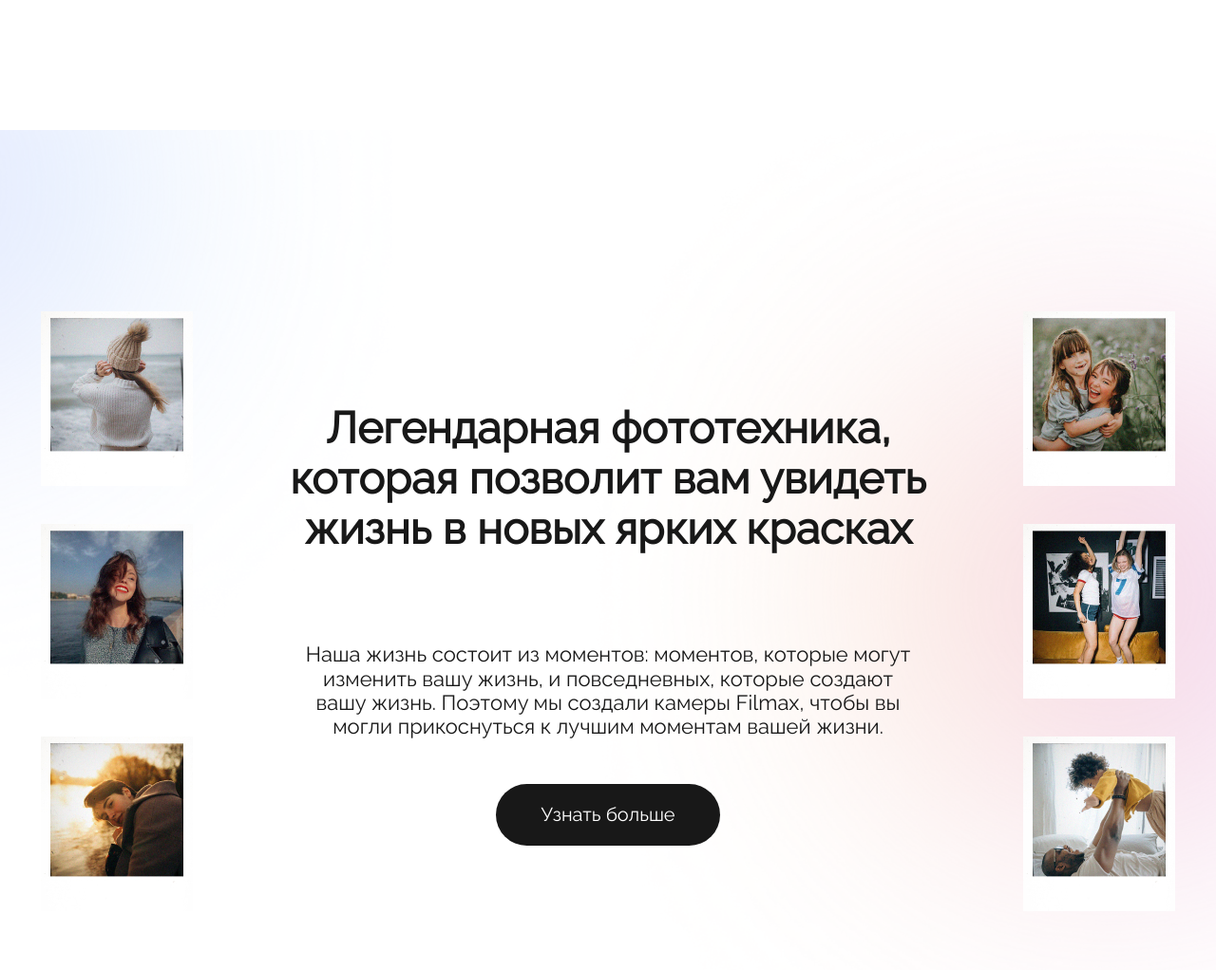
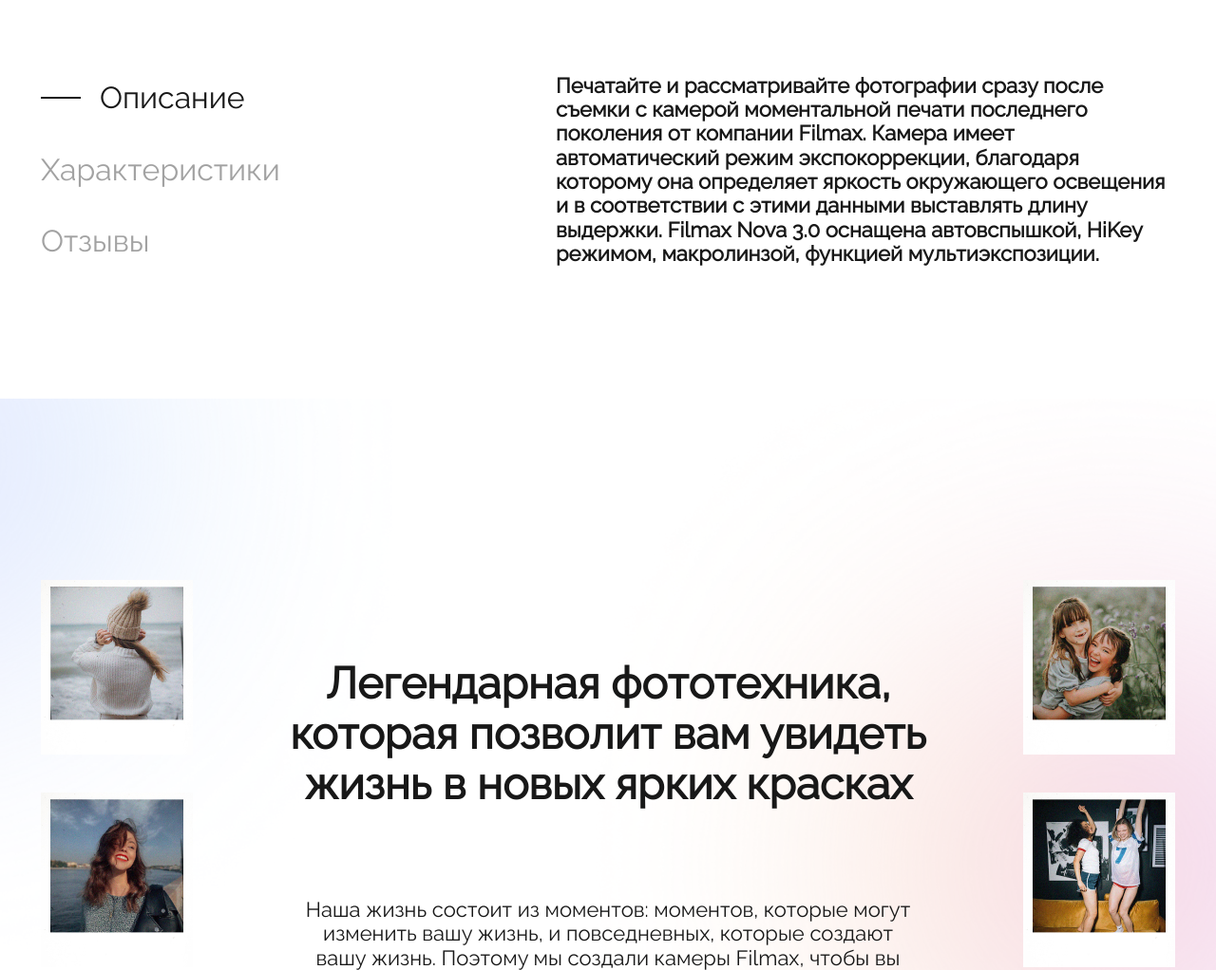
Before and after one commit to VanyaKornev2089/practick-html, a plain HTML site: page index.html in a window 1280 px wide. Shown: the part 2776-3798 px from the top of the page at 95% size. Drawn offline with Linux system fonts and the light colour scheme.

Commit message:
Add files via upload

```diff
--- a/index.html
+++ b/index.html
@@ -89,6 +89,7 @@
         </section>
         <section class="model">
             <div class="container">
+                <div class="model-content">
                     <div class="col-40">
                         <div class="model-info">
                             <div class="model-heading">
@@ -143,6 +144,20 @@
                         <img src="./img/Group 193 (3).jpg" alt="tripple camera" class="img__camera">
                     </div>
                 </div>
+                <div class="description">
+                    <div class="col-40">
+                        <p class="description__title active">Описание</p>
+                        <p class="description__title">Характеристики</p>
+                        <p class="description__title">Отзывы</p>
+                    </div>
+                    <div class="col">
+                        <p class="description__text">
+                            Печатайте и рассматривайте фотографии сразу после съемки с камерой моментальной печати последнего поколения от компании Filmax. Камера имеет автоматический режим экспокоррекции, благодаря которому она определяет яркость окружающего освещения и в соответствии с этими данными выставлять длину выдержки. Filmax Nova 3.0 оснащена автовспышкой, HiKey режимом, макролинзой, функцией мультиэкспозиции.
+                        </p>
+                    </div>
+                </div>
+            </div>
+
             </div>
         </section>
         <section class="section section-info-more">
--- a/sass/templates/_info.sass
+++ b/sass/templates/_info.sass
@@ -19,7 +19,7 @@
             display: flex
             flex-direction: column
             align-items: center
-            padding-top: 6.1rem
+            justify-content: center
             &__heading
                 font-size: 2.875rem
                 max-width: 43.125rem
--- a/sass/templates/_model.sass
+++ b/sass/templates/_model.sass
@@ -1,5 +1,9 @@
 .model
     padding: 8.75rem 0
+    &-content
+        display: flex
+        align-items: center
+        justify-content: space-between
     &-heading
         display: flex
         align-items: center
@@ -18,6 +22,7 @@
         font-weight: bold
         max-width: 20.55rem
         margin-top: 1.1875rem
+
     .color
         &__title
             font-size: 1.125rem
@@ -63,12 +68,34 @@
             font-size: 2rem
         &__button
             padding: 1.3125rem 2.4375rem
-    .container
-        display: flex
-        justify-content: space-between
-        align-items: center
     .img
         &__camera
             max-width:  41.5rem
             height: 41.5rem
             float: right
+    .description
+        display: flex
+        align-items: center
+        justify-content: space-between
+        margin-top: 5.0625rem
+        &__title
+            display: flex
+            font-size: 2rem
+            opacity: 0.4
+            margin-bottom: 2.4375rem
+            cursor: pointer
+            &:last-child
+                margin: 0
+        .active
+            opacity: 1
+            &::before
+                content: ''
+                width: 42px
+                height: 2px
+                background-color: $Dark
+                margin-top: 17px
+                margin-right: 1.25rem
+        &__text
+            font-size: 1.375rem
+            max-width: 40.75rem
+            font-weight: bold
```
Also changed, not shown: css/style.css, 1 other file. Lines whose indentation alone changed are shown as unchanged.
